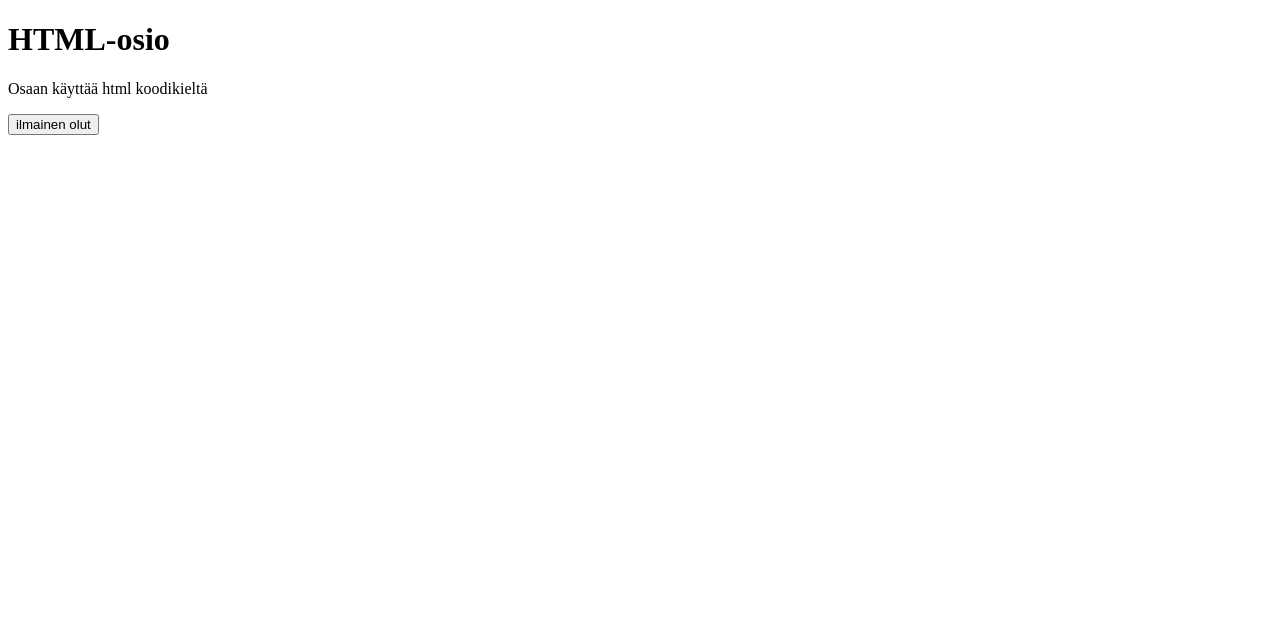
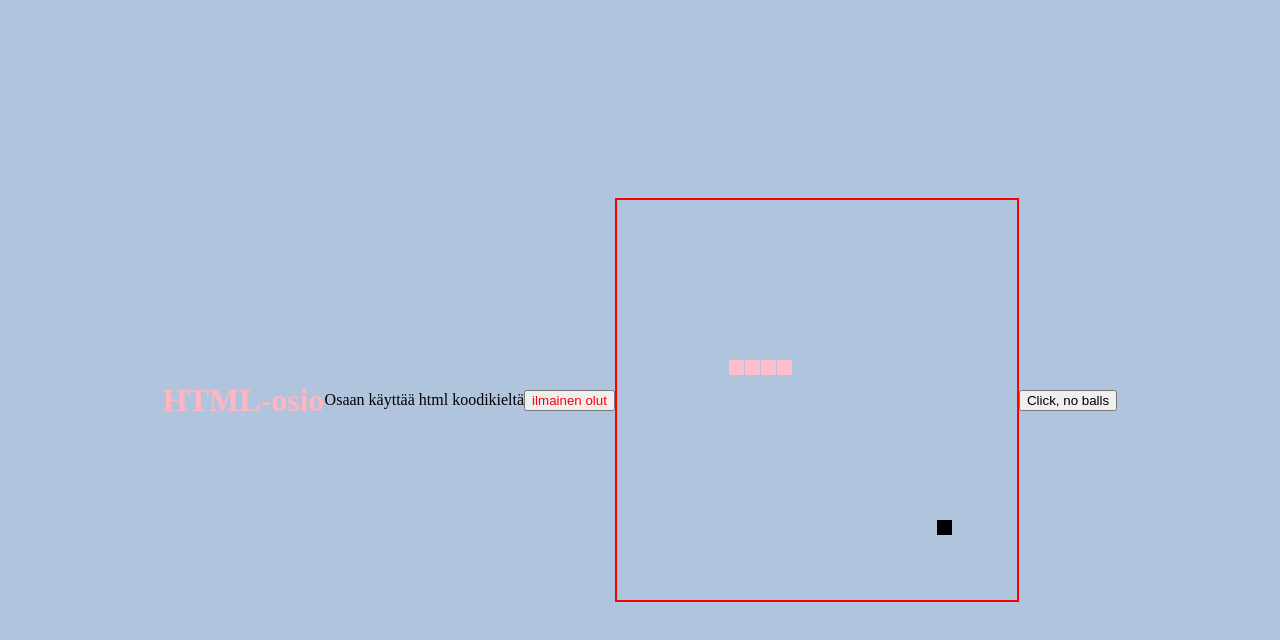
Before and after one commit to Rompsa/roni-github, a plain HTML site: page portfolio/html.html in a window 1280 px wide. Drawn offline with Linux system fonts and the light colour scheme.

Commit message:
Add files via upload

```diff
--- a/portfolio/aivot.js
+++ b/portfolio/aivot.js
@@ -83,5 +83,5 @@ function yhteystietoFunktio() {
         diagrammi.fillText("30.1.", 620, 500);
     }
     function ilmainenfunktio(){
-        alert("jn-gamerz hakkaa sut tätä menoo");
+        alert("alkholi ikäraja on 18!");
     }
--- a/portfolio/html.html
+++ b/portfolio/html.html
@@ -1,11 +1,171 @@
 <!DOCTYPE html>
 <html>
     <head><script src="aivot.js"></script></head>
-<body>
+<body style="background: lightsteelblue">
 
-    <h1>HTML-osio</h1>
+    <h1 style="color: lightpink;">HTML-osio</h1>
     <p>Osaan käyttää html koodikieltä</p>
 
-<button onclick="ilmainenfunktio()">ilmainen olut</button>
+<button onclick="ilmainenfunktio()" style="color: red;">ilmainen olut</button>
+<br>
+<br>
 </body>
+<br>
+<br>
+<!DOCTYPE html>
+<head>
+  <title></title>
+  <style>
+  html, body {
+    height: 100%;
+    margin: 0;
+  }
+  body {
+    background: rgb(84, 233, 238);
+    display: flex;
+    align-items: center;
+    justify-content: center;
+  }
+  canvas {
+    border: 2px solid rgb(255, 0, 0);
+  }
+  </style>
+</head>
+<body>
+<canvas width="400" height="400" id="game"></canvas>
+<script>
+var canvas = document.getElementById('game');
+var context = canvas.getContext('2d');
+var grid = 16;
+var count = 0;
+
+var snake = {
+  x: 160,
+  y: 160,
+
+  // snake velocity. moves one grid length every frame in either the x or y direction
+  dx: grid,
+  dy: 0,
+
+  // keep track of all grids the snake body occupies
+  cells: [],
+
+  // length of the snake. grows when eating an apple
+  maxCells: 4
+};
+var apple = {
+  x: 320,
+  y: 320
+};
+// get random whole numbers in a specific range
+// @see https://stackoverflow.com/a/1527820/2124254
+function getRandomInt(min, max) {
+  return Math.floor(Math.random() * (max - min)) + min;
+}
+// game loop
+function loop() {
+  requestAnimationFrame(loop);
+  // slow game loop to 15 fps instead of 60 (60/15 = 4)
+  if (++count < 4) {
+    return;
+  }
+  count = 0;
+  context.clearRect(0,0,canvas.width,canvas.height);
+  // move snake by it's velocity
+  snake.x += snake.dx;
+  snake.y += snake.dy;
+  // wrap snake position horizontally on edge of screen
+  if (snake.x < 0) {
+    snake.x = canvas.width - grid;
+  }
+  else if (snake.x >= canvas.width) {
+    snake.x = 0;
+  }
+
+  // wrap snake position vertically on edge of screen
+  if (snake.y < 0) {
+    snake.y = canvas.height - grid;
+  }
+  else if (snake.y >= canvas.height) {
+    snake.y = 0;
+  }
+  // keep track of where snake has been. front of the array is always the head
+  snake.cells.unshift({x: snake.x, y: snake.y});
+  // remove cells as we move away from them
+  if (snake.cells.length > snake.maxCells) {
+    snake.cells.pop();
+  }
+  // draw apple
+  context.fillStyle = 'black';
+  context.fillRect(apple.x, apple.y, grid-1, grid-1);
+  // draw snake one cell at a time
+  context.fillStyle = 'pink';
+  snake.cells.forEach(function(cell, index) {
+
+    // drawing 1 px smaller than the grid creates a grid effect in the snake body so you can see how long it is
+    context.fillRect(cell.x, cell.y, grid-1, grid-1);
+    // snake ate apple
+    if (cell.x === apple.x && cell.y === apple.y) {
+      snake.maxCells++;
+      // canvas is 400x400 which is 25x25 grids
+      apple.x = getRandomInt(0, 25) * grid;
+      apple.y = getRandomInt(0, 25) * grid;
+    }
+    // check collision with all cells after this one (modified bubble sort)
+    for (var i = index + 1; i < snake.cells.length; i++) {
+
+      // snake occupies same space as a body part. reset game
+      if (cell.x === snake.cells[i].x && cell.y === snake.cells[i].y) {
+        snake.x = 160;
+        snake.y = 160;
+        snake.cells = [];
+        snake.maxCells = 4;
+        snake.dx = grid;
+        snake.dy = 0;
+        apple.x = getRandomInt(0, 25) * grid;
+        apple.y = getRandomInt(0, 25) * grid;
+      }
+    }
+  });
+}
+// listen to keyboard events to move the snake
+document.addEventListener('keydown', function(e) {
+  // prevent snake from backtracking on itself by checking that it's
+  // not already moving on the same axis (pressing left while moving
+  // left won't do anything, and pressing right while moving left
+  // shouldn't let you collide with your own body)
+
+  // left arrow key
+  if (e.which === 37 && snake.dx === 0) {
+    snake.dx = -grid;
+    snake.dy = 0;
+  }
+  // up arrow key
+  else if (e.which === 38 && snake.dy === 0) {
+    snake.dy = -grid;
+    snake.dx = 0;
+  }
+  // right arrow key
+  else if (e.which === 39 && snake.dx === 0) {
+    snake.dx = grid;
+    snake.dy = 0;
+  }
+  // down arrow key
+  else if (e.which === 40 && snake.dy === 0) {
+    snake.dy = grid;
+    snake.dx = 0;
+  }
+});
+// start the game
+requestAnimationFrame(loop);
+</script>
+</body>
+<head>
+    <title>Title of the document</title>
+ </head>
+ <body>
+    <button onclick="window.location.href = 'http://chihuahuaspin.com';">Click, no balls</button>
+ </body>
+
+
 </html>
```
Also changed, not shown: portfolio/index.html (+6 -5 lines), portfolio/space.gif (added).
